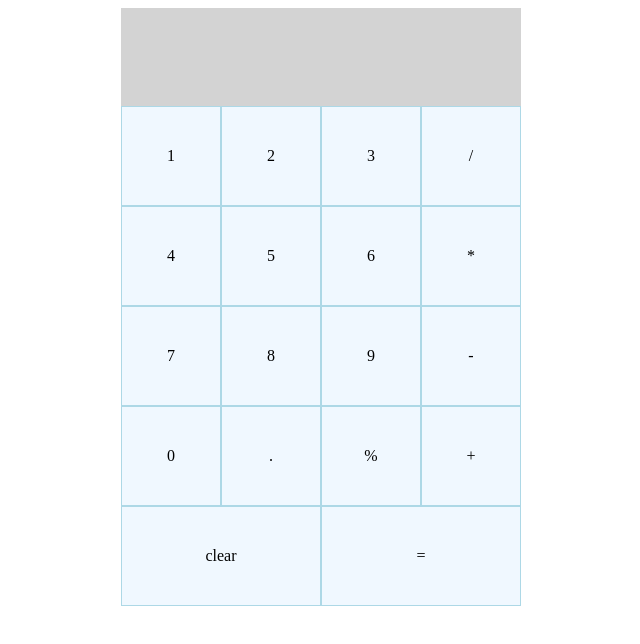
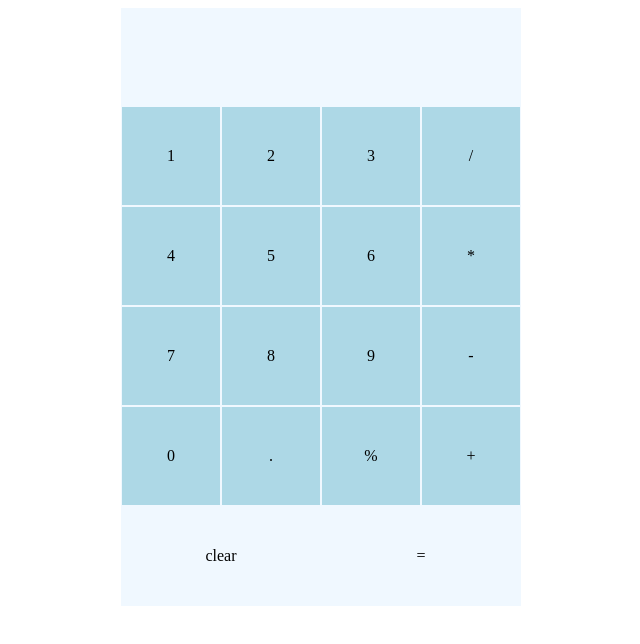
Before and after one commit to yazanalkherret/web-calculator, a plain HTML site: page index.html in a window 1280 px wide. Shown: the whole page, without its empty margins (319-959 px from the left). Drawn offline with Linux system fonts and the light colour scheme.

Commit message:
Minor changes

```diff
--- a/script.js
+++ b/script.js
@@ -111,6 +111,9 @@ function addOperatorsEventListeners(buttonArray){
     const display = document.querySelector("#display");
     buttonArray.forEach((button) => {
         button.addEventListener('click', () => {
+            if(operator){
+                calculateAndShowResult();
+            }
             firstNum = Number(display.textContent);
             operator = button.textContent;
             display.textContent = '';
@@ -124,11 +127,13 @@ function calculateAndShowResult() {
     display.textContent = '';
     let result = operate(firstNum,secondNum,operator);
     updateDisplay(result);
-    operator = ''; //to reset operator
 }
 
 function addEqualEventListener(button) {
-    button.addEventListener('click', calculateAndShowResult);
+    button.addEventListener('click', () => {
+        calculateAndShowResult();
+        operator = ''; //to reset operator
+    });
 }
 
 function addClearEventListenr(button) {
--- a/style.css
+++ b/style.css
@@ -10,7 +10,7 @@ body {
     width: 400px;
     height: 98px;
     display: flex;
-    background-color: lightgray;
+    background-color: aliceblue;
     align-items: center;
     justify-content: right;
 }
@@ -42,13 +42,13 @@ body {
 }
 
 .button {
-    background-color: aliceblue;
+    background-color: lightblue;
     width: 98px;
     height: 98px;
     display: flex;
     align-items: center;
     justify-content: center;
-    border: solid 1px lightblue;
+    border: solid 1px aliceblue;
 }
 
 
```
